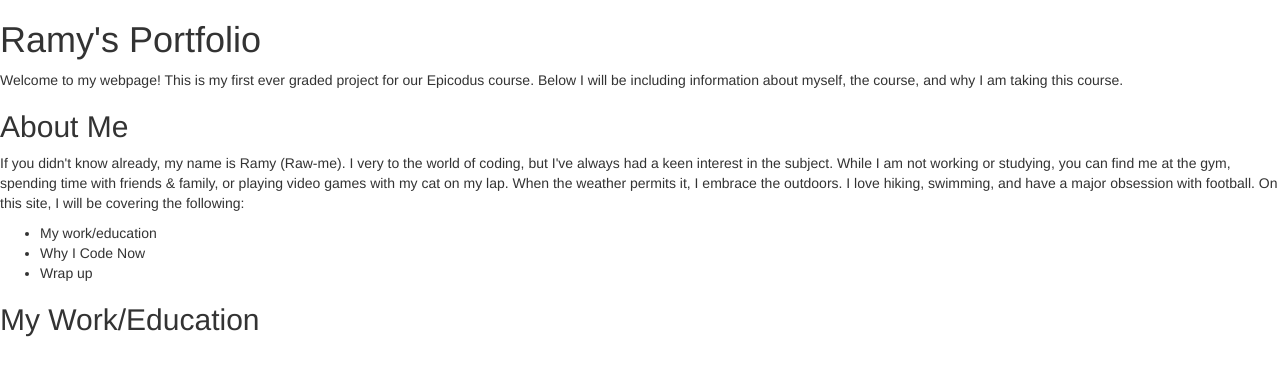
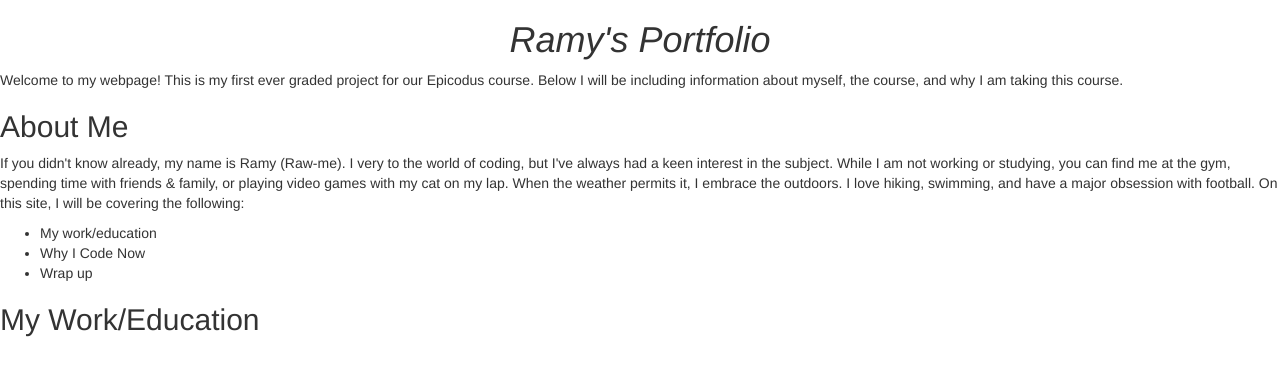
Before and after one commit to CodinginMuk425/portfolio, a plain HTML site: page index.html in a window 1280 px wide. Drawn offline with Linux system fonts and the light colour scheme.

Commit message:
creating new color theme

```diff
--- a/css/styles.css
+++ b/css/styles.css
@@ -1,6 +1,7 @@
-.titles h1{
+h1{
     color: blue;
     font-style: italic;
+    text-align: center;
 }
 .titles h2 {
     font-style: italic;
```
